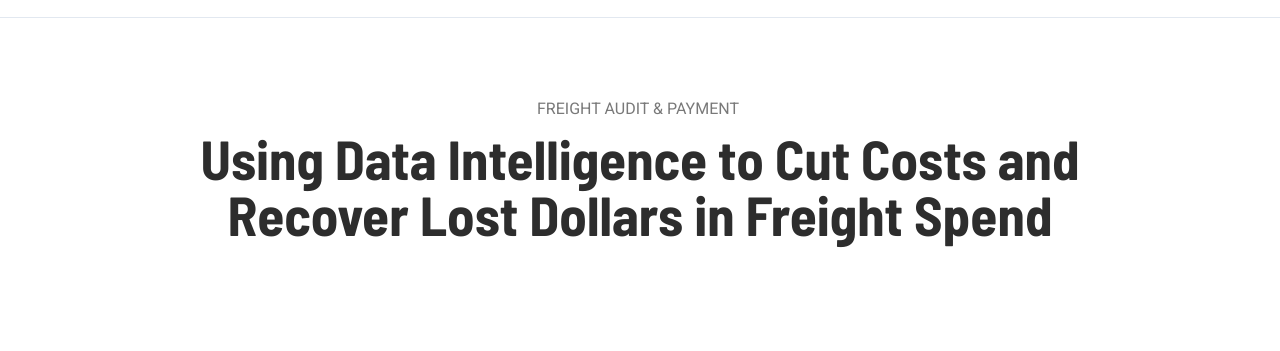
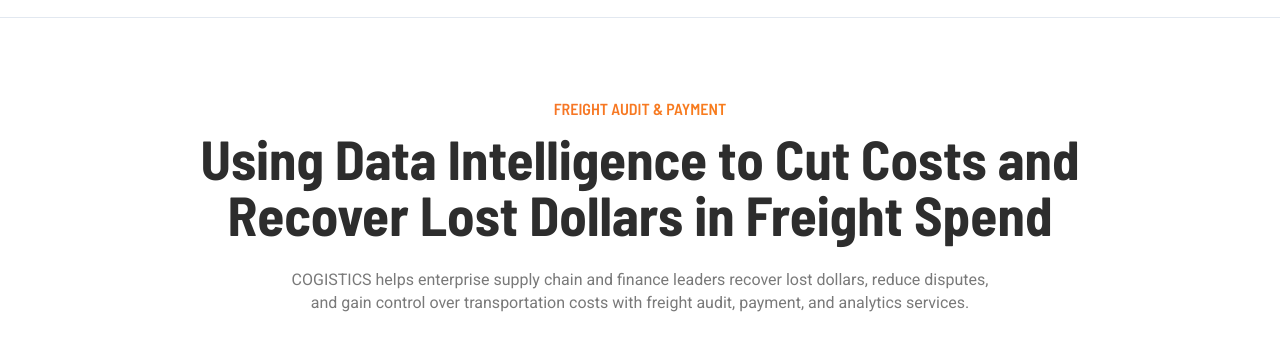
Before and after one commit to kenvilar/cogistics, a website: page index.html in a window 1280 px wide. Shown: the part 79-430 px from the top of the page. Drawn offline with nearby package versions, Linux system fonts and the light colour scheme.

Commit message:
Update typography styles and add gradient text utility

```diff
--- a/components/layout/head.html
+++ b/components/layout/head.html
@@ -95,7 +95,11 @@
     }
     p,
     small,
-    span {
+    span,
+    li,
+    label,
+    input,
+    textarea {
       @apply font-secondary;
     }
   }
@@ -112,9 +116,17 @@
     @apply xs:px-[12px] px-[40px] sm:px-[20px] md:px-[30px];
   }
 
+  /* Gradient */
+  .text-gradient {
+    background: linear-gradient(90deg, #f26739 0%, #fc8b09 100%);
+    background-clip: text;
+    -webkit-background-clip: text;
+    -webkit-text-fill-color: transparent;
+  }
+
   /* Buttons */
   .btn {
-    @apply inline-flex items-center justify-center gap-2 rounded-lg border border-transparent px-[20px] py-[12px] text-center text-[14px] font-semibold leading-[normal] no-underline transition-[background-color,color,box-shadow,transform] duration-150;
+    @apply font-primary inline-flex items-center justify-center gap-2 rounded-lg border border-transparent px-[20px] py-[12px] text-center text-[14px] font-semibold leading-[normal] no-underline transition-[background-color,color,box-shadow,transform] duration-150;
   }
   .btn:focus {
     @apply outline-none ring-2 ring-blue-500/35;
--- a/index.html
+++ b/index.html
@@ -21,12 +21,21 @@
         <section class="section text-center">
           <div class="site-padding py-80 sm:py-60">
             <div class="mx-auto max-w-[918px]">
-              <p class="uppercase">FREIGHT AUDIT & PAYMENT </p>
-              <div class="mb-10"></div>
+              <p class="text-gradient font-primary font-semibold uppercase">
+                FREIGHT AUDIT & PAYMENT
+              </p>
+              <div class="mb-[10px]"></div>
               <h1 class="">
                 Using Data Intelligence to Cut Costs and Recover Lost Dollars in
                 Freight Spend
               </h1>
+              <div class="mb-[27px]"></div>
+              <p class="mx-auto max-w-[712px]">
+                COGISTICS helps enterprise supply chain and finance leaders
+                recover lost dollars, reduce disputes, and gain control over
+                transportation costs with freight audit, payment, and analytics
+                services.
+              </p>
             </div>
           </div>
         </section>
```
